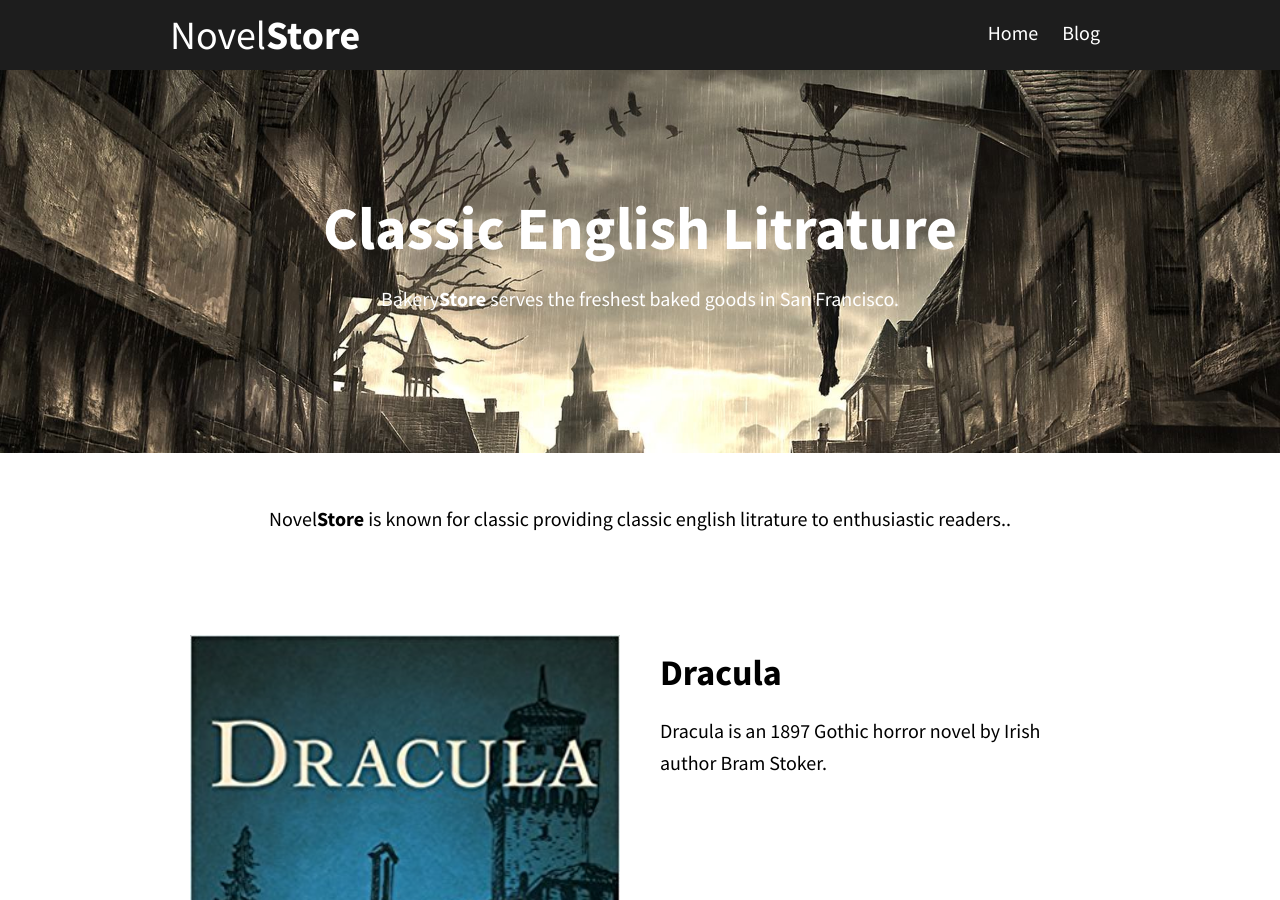
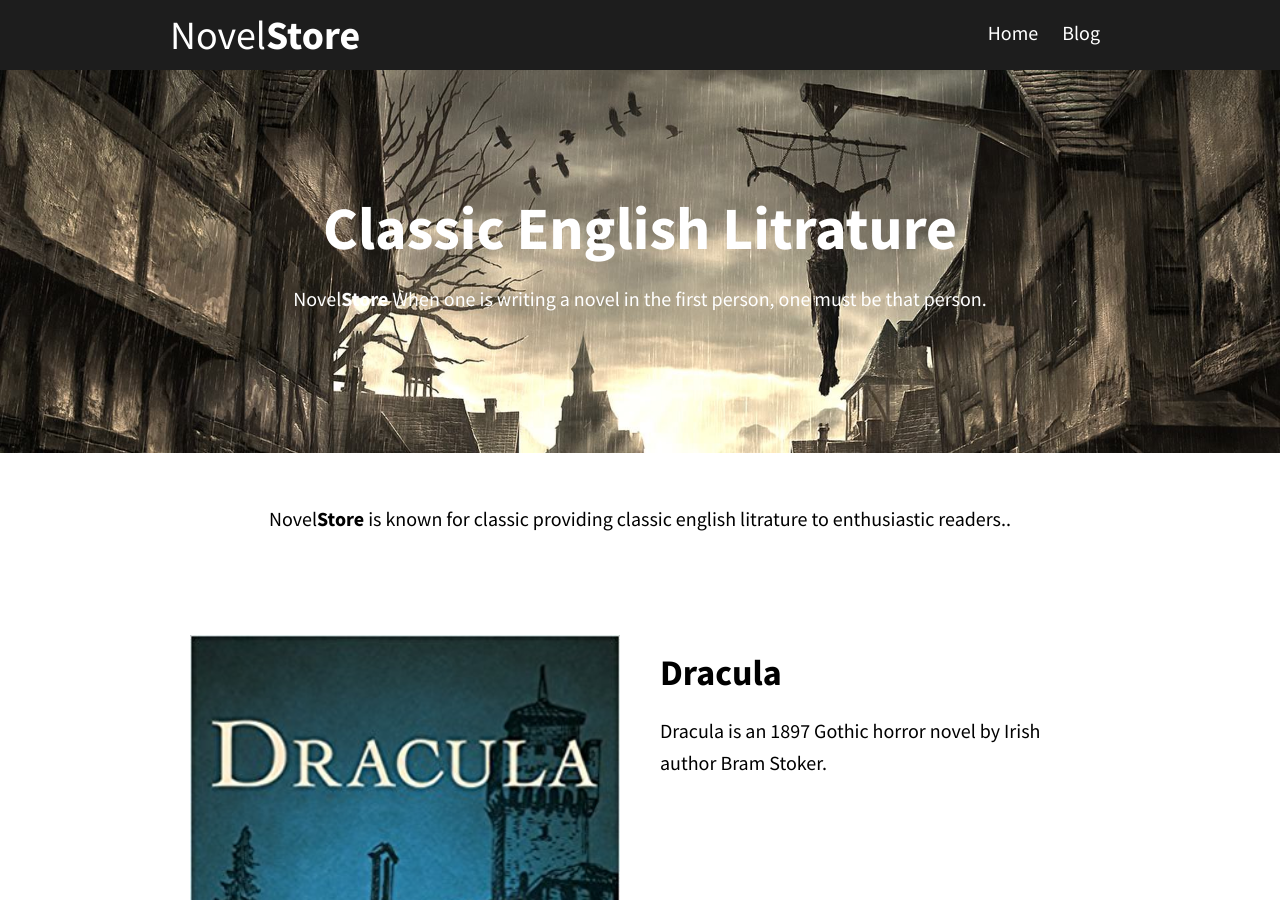
Before and after one commit to manu-mohanan/Bakery-site-GitHub, a Jekyll site: the page built from index.html, in a window 1280 px wide and 900 px high. Built offline with Jekyll 4.4.1, drawn with Linux system fonts in a browser that asks for light colours.

Commit message:
Horror Novels modification 01 Caption

```diff
--- a/index.html
+++ b/index.html
@@ -5,7 +5,7 @@ title: Home
 <section class="hero">
 	<div class="small-container">
 		<h2>Classic English Litrature</h2>
-		<p class="sub-text">Bakery<strong>Store</strong> serves the freshest baked goods in San Francisco.</p>
+		<p class="sub-text">Novel<strong>Store</strong> When one is writing a novel in the first person, one must be that person.</p>
 	</div>
 </section>
 <div class="container">
```
